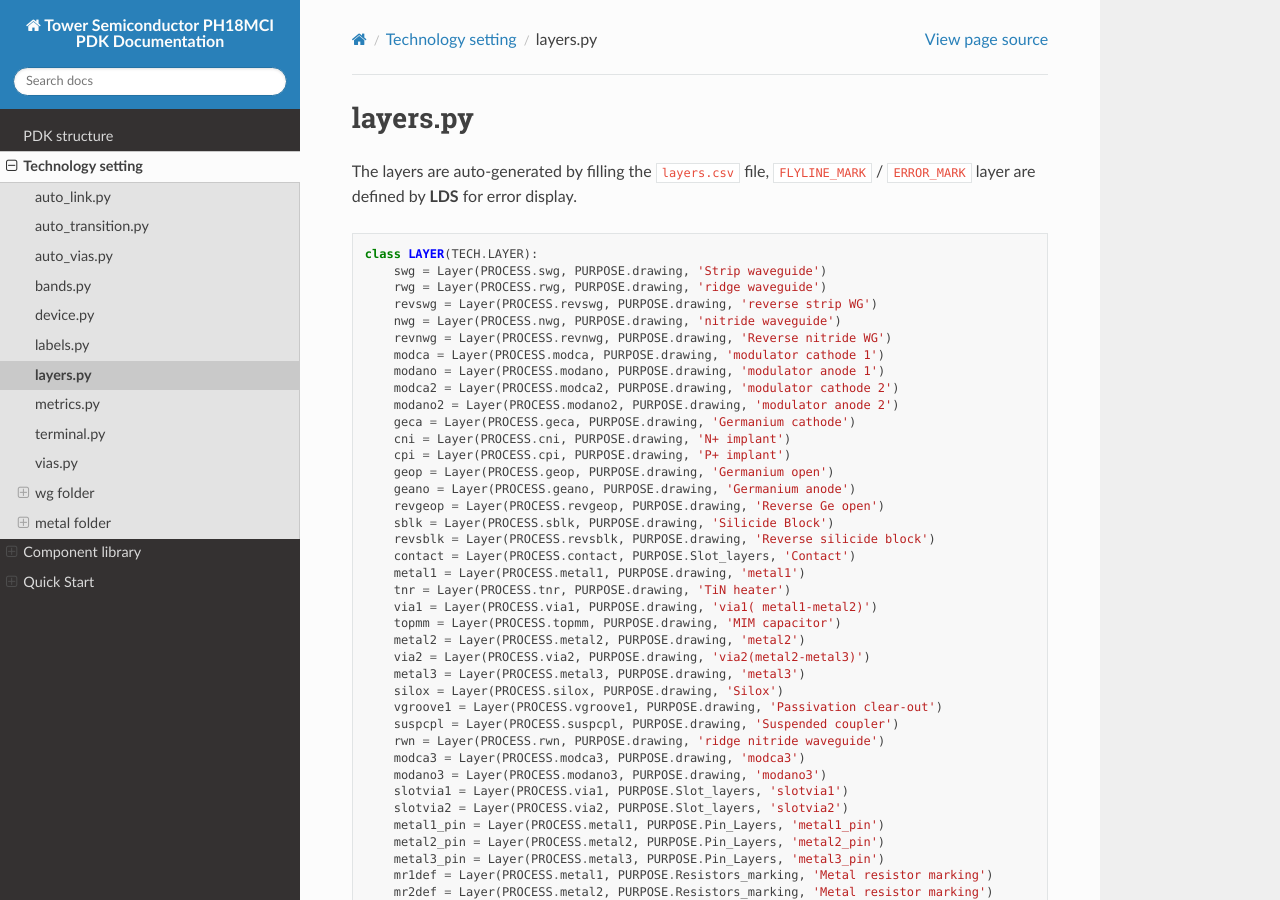
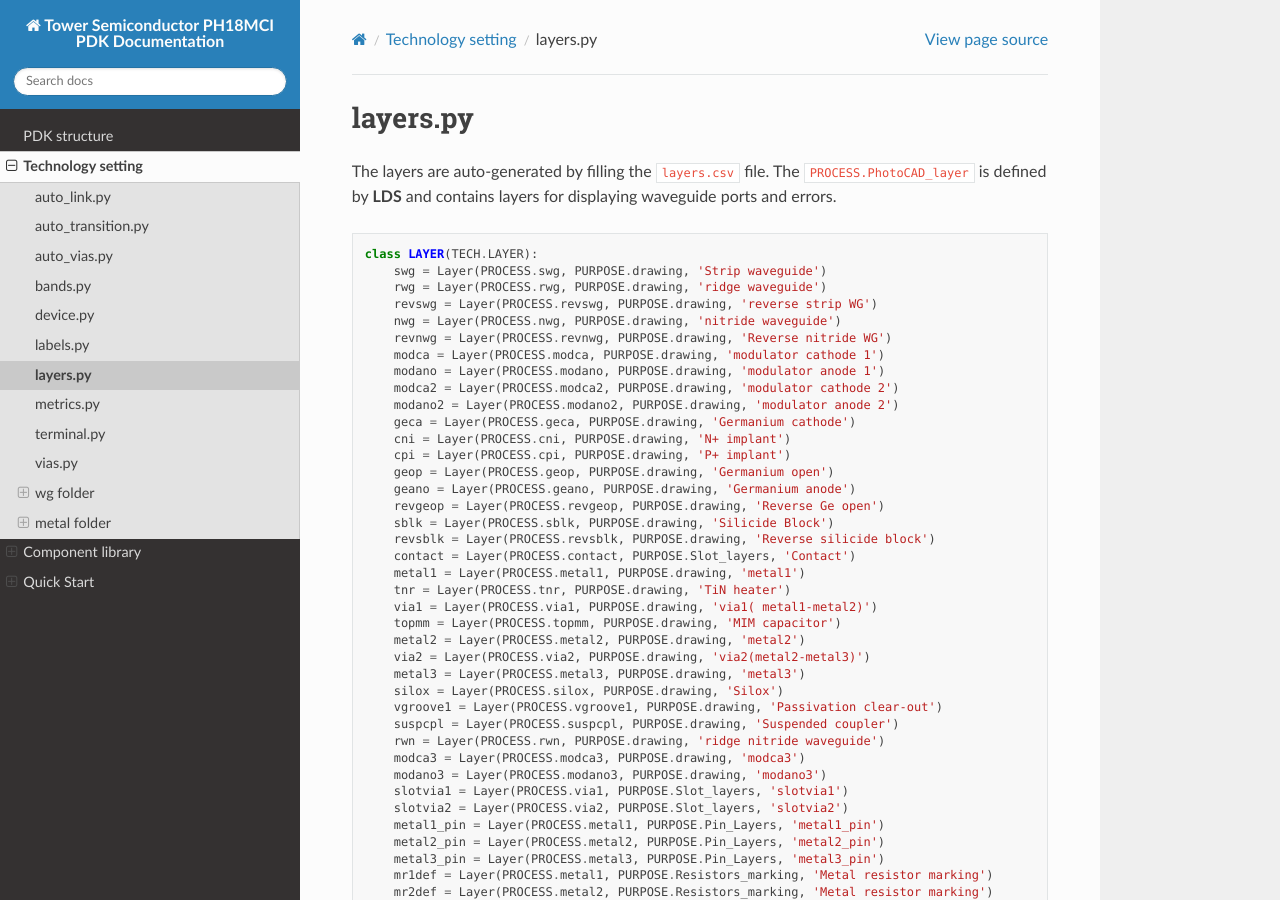
Before and after one commit to Latitudeda/Towersemi_ph18mci, a Sphinx documentation site: the page built from docs/source/tech/layers.rst, in a window 1280 px wide and 900 px high. Built offline with Sphinx 7.4.7 and the Read the Docs theme 3.1.0, drawn with Linux system fonts in a browser that asks for light colours; pages that are not in the unit, such as notebooks, are missing from menus.

Commit message:
update_261014

```diff
--- a/docs/source/tech/layers.rst
+++ b/docs/source/tech/layers.rst
@@ -1,7 +1,7 @@
 layers.py
 ==============
 
-The layers are auto-generated by filling the ``layers.csv`` file, ``FLYLINE_MARK`` / ``ERROR_MARK`` layer are defined by **LDS** for error display.
+The layers are auto-generated by filling the ``layers.csv`` file. The ``PROCESS.PhotoCAD_layer`` is defined by **LDS** and contains layers for displaying waveguide ports and errors.
 
 ::
 
--- a/docs/source/tech/wg_init.rst
+++ b/docs/source/tech/wg_init.rst
@@ -1,7 +1,7 @@
 __init__.py
 ===================
 
-Define the WG class which consists of ``Strip.C.WIRE_TE``, ``Strip.C.WIRE_TM``, ``Strip.O.WIRE_TE``, ``Strip.O.WIRE_TM``, ``Ridge.C.WIRE_TE``, ``Ridge.C.WIRE_TM``, ``Ridge.O.WIRE_TE``, ``Ridge.O.WIRE_TM``, ``SiN_strip.C.WIRE_TE``, ``SiN_strip.C.WIRE_TM``, ``SiN_strip.O.WIRE_TE`` and ``SiN_strip.O.WIRE_TM`` classes. For the towersemi_ph18mci PDK, the WG class additionally includes ``RidgeNitride.C.WIRE_TE``, ``RidgeNitride.C.WIRE_TM``, ``RidgeNitride.O.WIRE_TE`` and ``RidgeNitride.O.WIRE_TM`` classes. The width of the waveguide is set here according to the parameters in ``constant.py`` file. **PhotoCAD** also supports CD bias control of the waveguide width. The CD bias setting can be implemented in ``strip.py``, ``ridge.py``, ``SiN_strip.py`` and ``ridgenitride.py``.
+Define the WG class which consists of ``Strip.C.WIRE_TE``, ``Strip.C.WIRE_TM``, ``Strip.O.WIRE_TE``, ``Strip.O.WIRE_TM``, ``Ridge.C.WIRE_TE``, ``Ridge.C.WIRE_TM``, ``Ridge.O.WIRE_TE``, ``Ridge.O.WIRE_TM``, ``SiN_strip.C.WIRE_TE``, ``SiN_strip.C.WIRE_TM``, ``SiN_strip.O.WIRE_TE`` and ``SiN_strip.O.WIRE_TM`` classes. The width of the waveguide is set here according to the parameters in ``constant.py`` file.
 
 .. table:: Waveguide Type Table
 
@@ -22,6 +22,8 @@
     `TECH.WG.SiN_strip.O.WIRE_TM`     core_width=0.7000
     ================================  ==========================================
 
+For the towersemi_ph18mci PDK, the WG class additionally includes ``RidgeNitride.C.WIRE_TE``, ``RidgeNitride.C.WIRE_TM``, ``RidgeNitride.O.WIRE_TE`` and ``RidgeNitride.O.WIRE_TM`` classes. According to the official document `Design Application Note`, the specifications for these additional waveguide types are preliminary and provided for general guidance only; they should not be considered guaranteed specifications.
+
 .. table:: Additional Waveguide Type Table
 
     ===================================  ==========================================================
@@ -32,3 +34,5 @@
     `TECH.WG.RidgeNitride.O.WIRE_TE`      core_width=0.9000, cladding_width=2.4000, overlap=0.2000
     `TECH.WG.RidgeNitride.O.WIRE_TM`      core_width=0.9000, cladding_width=2.4000, overlap=0.2000
     ===================================  ==========================================================
+
+**PhotoCAD** also supports CD bias control of the waveguide width. The CD bias setting can be implemented in ``strip.py``, ``ridge.py``, ``SiN_strip.py`` and ``ridgenitride.py``.
```
Also changed, not shown: docs/source/images/ASDL_2.png.
